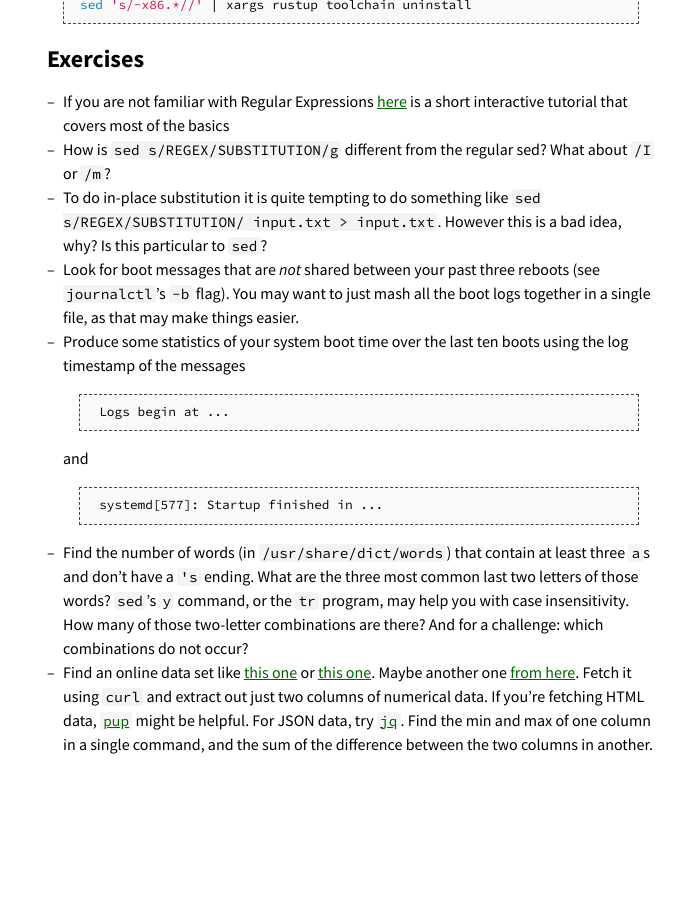
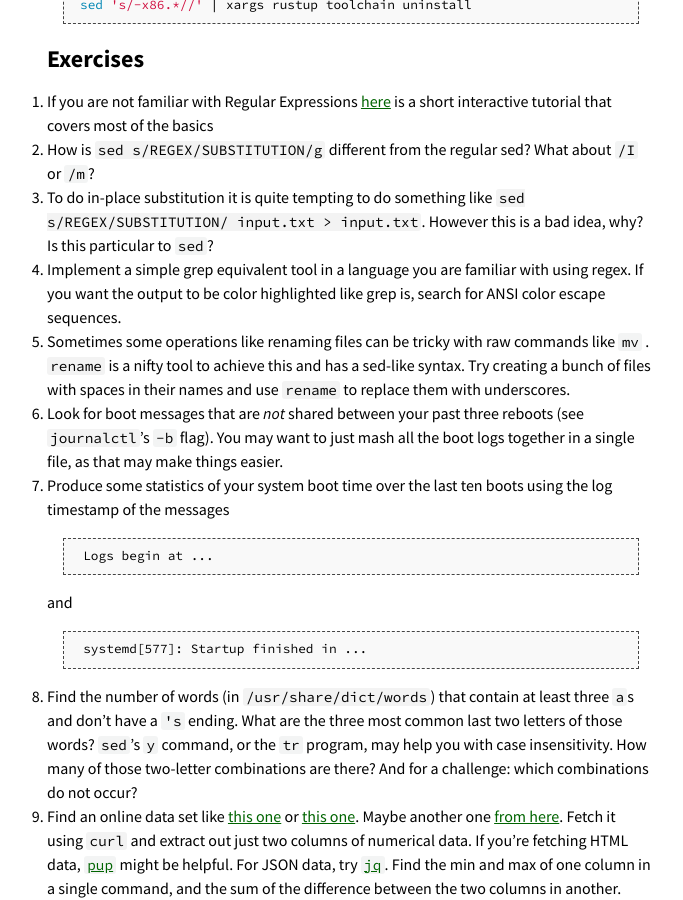
Before and after one commit to missing-semester-cn/missing-semester-cn.github.io, a Jekyll site: the page built from data-wrangling.md, in a window 1280 px wide and 900 px high, scrolled down 6138 px. Shown: the whole window, without its empty margins (289-972 px from the left). Built offline with Jekyll 4.4.1, drawn with Linux system fonts in a browser that asks for light colours; before the commit the page ends 6927 px from its top, so only the background shows below that.

Commit message:
Add rename exercise

````diff
--- a/data-wrangling.md
+++ b/data-wrangling.md
@@ -341,19 +341,21 @@ rustup toolchain list | grep nightly | grep -vE "nightly-x86|01-17" | sed 's/-x8
 
 # Exercises
 
- - If you are not familiar with Regular Expressions
+1. If you are not familiar with Regular Expressions
    [here](https://regexone.com/) is a short interactive tutorial that
    covers most of the basics
- - How is `sed s/REGEX/SUBSTITUTION/g` different from the regular sed?
+1. How is `sed s/REGEX/SUBSTITUTION/g` different from the regular sed?
    What about `/I` or `/m`?
- - To do in-place substitution it is quite tempting to do something like
+1. To do in-place substitution it is quite tempting to do something like
    `sed s/REGEX/SUBSTITUTION/ input.txt > input.txt`. However this is a
    bad idea, why? Is this particular to `sed`?
- - Look for boot messages that are _not_ shared between your past three
+1. Implement a simple grep equivalent tool in a language you are familiar with using regex. If you want the output to be color highlighted like grep is, search for ANSI color escape sequences.
+1. Sometimes some operations like renaming files can be tricky with raw commands like `mv` . `rename` is a nifty tool to achieve this and has a sed-like syntax. Try creating a bunch of files with spaces in their names and use `rename` to replace them with underscores.
+1. Look for boot messages that are _not_ shared between your past three
    reboots (see `journalctl`'s `-b` flag). You may want to just mash all
    the boot logs together in a single file, as that may make things
    easier.
- - Produce some statistics of your system boot time over the last ten
+1. Produce some statistics of your system boot time over the last ten
    boots using the log timestamp of the messages
    ```
    Logs begin at ...
````
Also changed, not shown: other parts of data-wrangling.md (+2 -2 lines).
